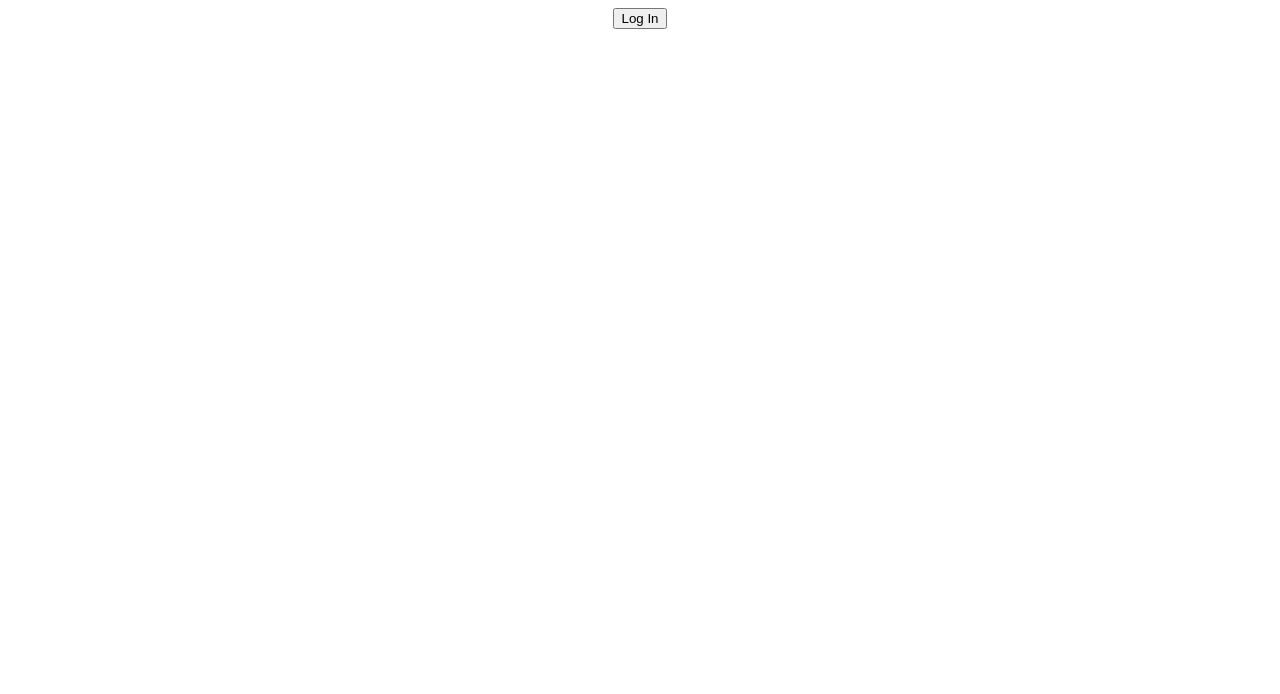
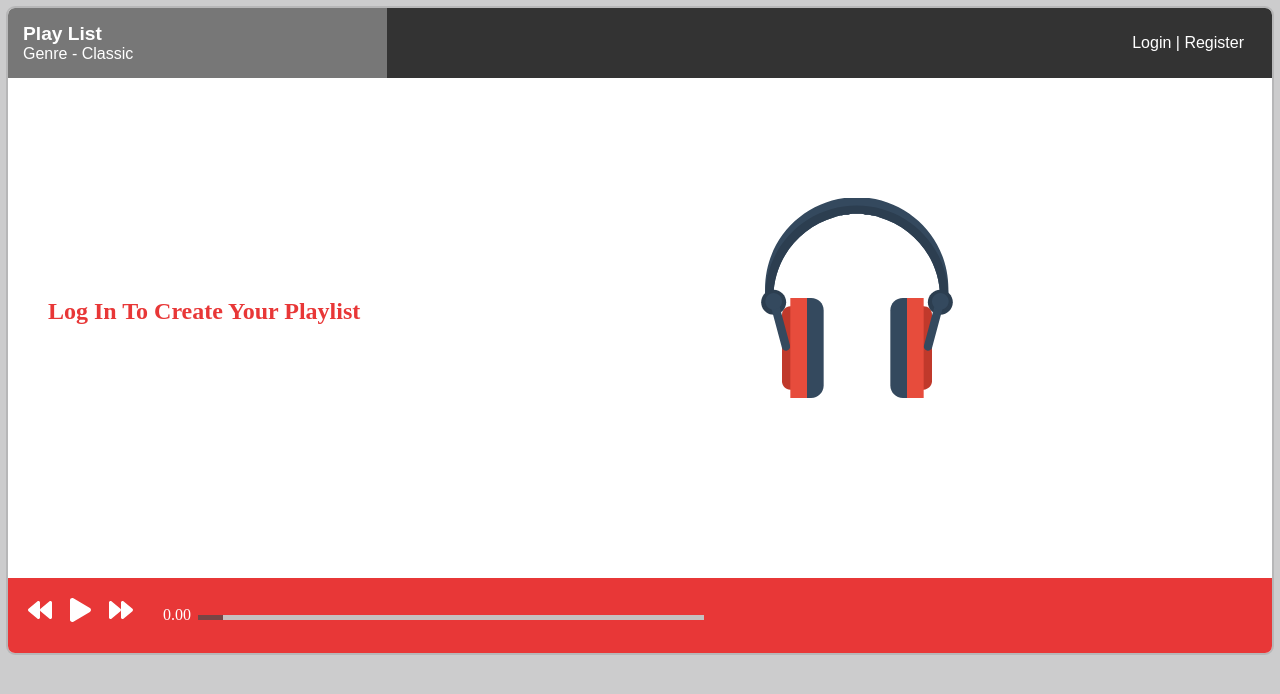
Before and after one commit to hero-007/reverb---music-recommender-website, a Django app: page / in a window 1280 px wide. Before the commit the part shown is almost empty. Shown: the top 694 px of the page. Run offline with Django 3.2, Linux system fonts and the light colour scheme; parts of the project's set-up code (start-up, migrations or seed data) failed here and were passed over; some libraries are stand-ins or nearby versions.

Commit message:
dashboard added

```diff
--- /dev/null
+++ b/user_account/static/css/dash.css
@@ -0,0 +1,171 @@
+body {
+  background-color:#cccccd;
+  font-family: 'Source Sans Pro';
+}
+.player {
+  width:100%;
+  height:auto;
+  margin:auto;
+  background-color:#ffffff;
+  border-radius:7px;
+  overflow:hidden;
+  box-shadow:0px 0px 0px 2px rgba(0,0,0,0.1);
+
+}
+.working {
+  background-color:#fff;
+  width:70%;
+  height:80%;
+  float:right;
+  counter-reset: track-counter;
+}
+.working img {
+    width:50%;
+    height:auto;
+    margin-left: 250px;
+}
+.list {
+  background-color:#fff;
+  width:30%;
+  height:80%;
+  float:left;
+  counter-reset: track-counter;
+}
+.list-head {
+  height:auto;
+  background-color:#777;
+  color:#fff;
+  padding:5px 0 15px 15px;
+    font-family: sans-serif;
+}
+.list-head h1 {
+  margin:0;
+  padding:0;
+  font-size:1.2em;
+  font-weight:600;
+  padding-top:10px;
+}
+.list-head h2 {
+  margin:0;
+  padding:0;
+  font-size:1.0em;
+  font-weight:400;
+}
+.list ol {
+  list-style:none;
+  margin:0;
+  padding:0;
+  height:500px;
+  overflow-y:scroll;
+  overflow-x:hidden;
+}
+.list li {
+  background-color: #ffffff;
+  color:#666;
+  width:400px;
+  font-size:0.9em;
+  height:30px;
+  line-height:30px;
+  position:relative;
+  cursor:pointer;
+}
+.list li:before {
+  content: counter(track-counter) ".";
+  counter-increment: track-counter;
+  width:20px;
+  display:inline-block;
+  text-align:right;
+  padding-right:10px;
+}
+.list li:nth-child(2n) {
+  background-color:#f8f8f8;
+}
+.list li.current {
+  background-color:#e83737;
+  color:#F7F2B2;
+}
+.list li.current:before {
+  content:"\e602";
+  font-family:'Codepen Player Font';
+  font-size:0.8em;
+  line-height:100%;
+}
+
+.info::after {
+  content:" ";
+  display:block;
+  height:0;
+  clear:both;
+}
+
+.controls {
+  background-color:#e83737;
+  height:75px;
+  color:#fff;
+}
+.controls:after {
+  display:block;
+  height:0;
+  clear:both;
+}
+.buttons {
+  font-family:'Codepen Player Font';
+  cursor: pointer;
+  width:120px;
+  font-size:1.5em;
+  position:relative;
+  float:left;
+  padding:20px 0 0 20px;
+}
+
+.scrubber {
+  display:block;
+  width:40%;
+  background-color:#c6c0c0;
+  height:5px;
+  float:left;
+  margin-left:50px;
+  margin-top:37px;
+  position:relative;
+}
+#progress {
+  height:5px;
+  width:5%;
+  background-color:#774545;
+}
+.time {
+  position:absolute;
+  color:#fff;
+  left:-35px;
+  top:-9px;
+}
+.length {
+  position:absolute;
+  right:-35px;
+  top:-9px;
+}
+.working ul {
+    list-style-type: none;
+    margin: 0;
+    padding: 12px;
+    overflow: hidden;
+    background-color: #333;
+}
+
+.working li {
+    float: right;
+    font-family: sans-serif;
+}
+
+.working li a {
+    display: block;
+    color: white;
+    text-align: center;
+    padding: 14px 16px;
+    text-decoration: none;
+}
+
+.working li a:hover {
+    background-color: #fff;
+    color:#111;
+}
--- /dev/null
+++ b/user_account/templates/user_account/dashboard.html
@@ -0,0 +1,89 @@
+{% load staticfiles  %}
+<!DOCTYPE html>
+<html lang="en">
+<head>
+    <meta charset="UTF-8">
+    <title>Reverb - Music Recommender</title>
+    <link href="{% static 'css/dash.css' %}" rel="stylesheet">
+</head>
+<body>
+<!--Music Player....-->
+<div id="player" class="player playing">
+  <div class="info">
+    <div class="list">
+      <div class="list-head">
+        <h1>Play List</h1>
+        <h2>Genre - Classic</h2>
+        <div class="star"></div>
+        <div class="share"></div>
+      </div>
+
+      <div class="list-scroll">
+        <ol id="tracklist">
+        {% if login_status %}
+        {% for song in songs %}
+        <li name = "" >{{ song }}</li>
+        {% endfor %}
+        {% else %}
+        <h2 name = "" style = "position:relative;top:200px;left:40px;color:#e83737;">Log In To Create Your Playlist</h2>
+        {% endif %}
+        </ol>
+      </div>
+      </div>
+      <!-- Test code here -->
+      <!-- Test Code end here -->
+<!--working area..........-->
+      <div class="working">
+          <ul>
+          {% if login_status %}
+          <li><a class="active" href="{% url 'logout_here' %}">Logout</a></li>
+          <li><a>Username : {{ username }}</a></li>
+          {% else %}
+          <li><a class="active" href="{% url 'load_login_page' %}">Login | Register</a></li>
+          {% endif %}
+        </ul>
+        {% if login_status %}
+        <img src="{% static 'images/headphone.svg' %}" style="height:200px;width:200px;position:relative;top:120px;left:120px;">
+        {% else %}
+        <img src="{% static 'images/headphone.svg' %}" style="height:200px;width:200px;position:relative;top:120px;left:120px;">
+        {% endif %}
+      </div>
+
+
+
+<!--...................-->
+  </div>
+  <div class="controls">
+    <div class="buttons">
+      <div class="fa fa-backward" style="padding-right: 12px;"></div>
+      <div class="fa fa-play" style="padding-right: 12px;" onclick="playNow()"></div>
+      <div class="fa fa-forward"></div>
+    </div>
+    <div class="scrubber">
+      <div id="time" class="time">0.00</div>
+      <div id="progress" class="progress"></div>
+      <div id="length" class="length"></div>
+    </div>
+    <audio id="myAudio">
+     <source src="sampleSong.mp3" type="audio/mp3"> <!--change the src here dynamicaly to switch song-->
+    </audio>
+  </div>
+
+</div>
+
+
+       <script defer src="https://use.fontawesome.com/releases/v5.0.9/js/all.js" integrity="sha384-8iPTk2s/jMVj81dnzb/iFR2sdA7u06vHJyyLlAd4snFpCl/SnyUjRrbdJsw1pGIl" crossorigin="anonymous"></script>
+
+    <script>
+    var x = document.getElementById("myAudio");
+    function playNow() {
+        x.play();
+    }
+    x.addEventListener("timeupdate", function() {
+    var currentTime = x.currentTime;
+    var duration = x.duration;
+    document.getElementById('progress').animate({'width':(currentTime +.25)/duration*100+'%'},250,'linear');
+});
+    </script>
+    </body>
+</html>
--- a/user_account/templates/user_account/user.html
+++ b/user_account/templates/user_account/user.html
@@ -4,7 +4,7 @@
 
 <head>
   <meta charset="UTF-8">
-  <title>Flat Login Form</title>
+  <title>Login Form</title>
 
     <link rel="stylesheet" href="https://cdnjs.cloudflare.com/ajax/libs/meyer-reset/2.0/reset.min.css">
 
--- a/user_account/views.py
+++ b/user_account/views.py
@@ -14,7 +14,7 @@ def index(request):
         context['login_status'] = True
         song_list = basic.give_me_song_list(request.user)
         context['songs'] = song_list
-    return render(request,'user_account/index.html',context)
+    return render(request,'user_account/dashboard.html',context)
 
 def load_register_page(request):
     return render(request,'user_account/register_page.html',{})
@@ -53,7 +53,8 @@ def login_here(request):
     if user_hello is not None:
         login(request,user_hello)
         context['response']='{} is logged in successfully'.format(username)
-        return render(request,'user_account/response.html',context)
+        # return render(request,'user_account/response.html',context)
+        return index(request)
     else:
         context['response']='Please Enter the correct credentials'
         return render(request,'user_account/response.html',context)
@@ -62,7 +63,8 @@ def logout_here(request):
     current_user = request.user
     logout(request)
     context = {'response':'You are logged out successfully'}
-    return render(request,'user_account/response.html',context)
+    # return render(request,'user_account/response.html',context)
+    return index(request)
 
 def recommend_here(request):
     context ={'recommended_songs':None}
```
Also changed, not shown: db.sqlite3, user_account/static/images/sa.gif (added), user_account/static/images/welcome.svg (added).
